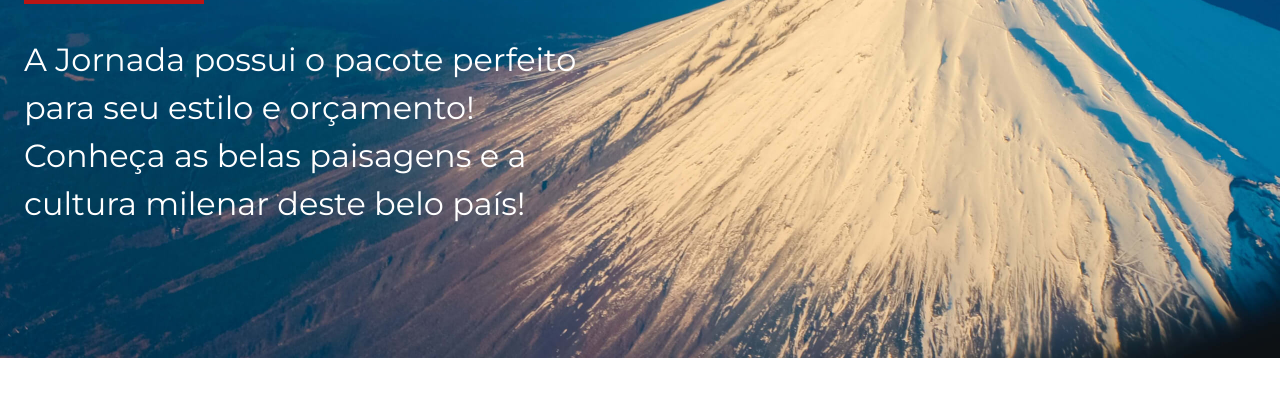
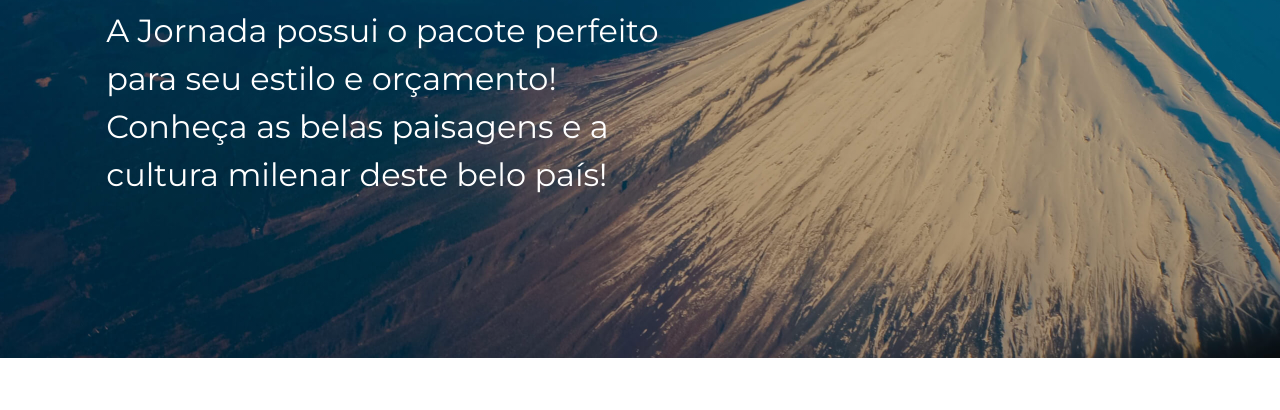
Before and after one commit to PedroHSueiro/jornada-viagens, a plain HTML site: page pacotes.html in a window 1280 px wide. Shown: the part 400-810 px from the top of the page. Drawn offline with Linux system fonts and the light colour scheme.

Commit message:
Applying hero style to pages and travel packages for all resolutions

```diff
--- a/css/global.css
+++ b/css/global.css
@@ -123,6 +123,10 @@ section.hero {
       var(--section-horizontal-padding-tablet);
   }
 
+  .page-title h1 {
+    max-width: 600px;
+  }
+
   .section-title h2 {
     max-width: 600px;
   }
--- a/css/hero.css
+++ b/css/hero.css
@@ -28,23 +28,27 @@
   margin: 0;
 }
 
-/* --- TRAVEL PACKAGES HERO --- */
-.hero.travel-packages .hero-image {
+/* --- PAGE HERO --- */
+.hero.page .hero-image {
   display: flex;
   flex-direction: column;
   justify-content: center;
+  padding: 0 var(--section-horizontal-padding-mobile);
+}
+
+.hero.page h2 {
+  color: var(--text-secondary-color);
+  text-align: left;
+  padding: 0;
+  max-width: 579px;
+}
+
+/* --- TRAVEL PACKAGES HERO --- */
+.hero.page.travel-packages .hero-image {
   background-position: left;
   background-image:
     var(--hero-overlay),
     url(../img/travel-packages/hero-banner-packages-mobile.jpg);
-  padding: 0 var(--section-horizontal-padding-mobile);
-}
-
-.hero.travel-packages h2 {
-  color: var(--text-secondary-color);
-  text-align: left;
-  padding: 0;
-  max-width: 579px;
 }
 
 /* --- MEDIA QUERIES --- */
@@ -66,9 +70,17 @@
     background-image: url(../img/footer-banner-tablet.jpg);
   }
 
+  /* - PAGE HERO - */
+  .hero.page .hero-image {
+    padding: 0 94px;
+  }
+
   /* - TRAVEL PACKAGES HERO - */
-  .hero.travel-packages .hero-image {
-    background-image: url(../img/travel-packages/hero-banner-packages-tablet.jpg);
+  .hero.page.travel-packages .hero-image {
+    background-position: center;
+    background-image:
+      var(--hero-overlay),
+      url(../img/travel-packages/hero-banner-packages-tablet.jpg);
   }
 }
 
@@ -89,16 +101,22 @@
     background-image: url(../img/footer-banner-desktop.jpg);
   }
 
+  /* - PAGE HERO - */
+  .hero.page .hero-image {
+    padding: 0 var(--section-horizontal-padding-desktop);
+  }
+
   /* - TRAVEL PACKAGES HERO - */
-  .hero.travel-packages .hero-image {
-    background-position: right;
-    background-image: url(../img/travel-packages/hero-banner-packages-desktop.jpg);
+  .hero.page.travel-packages .hero-image {
+    background-image:
+      var(--hero-overlay),
+      url(../img/travel-packages/hero-banner-packages-desktop.jpg);
   }
 }
 
 @media screen and (min-width: 1440px) {
   /* - TRAVEL PACKAGES HERO - */
-  .hero.travel-packages .hero-image {
-    background-position: center;
+  .hero.page.travel-packages .hero-image {
+    background-position: right;
   }
 }
--- a/pacotes.html
+++ b/pacotes.html
@@ -71,7 +71,7 @@
         </nav>
       </div>
     </header>
-    <section class="hero travel-packages" role="main">
+    <section class="hero page travel-packages" role="main">
       <div class="hero-image">
         <div class="page-title">
           <h1>Conheça o Japão!</h1>
```
